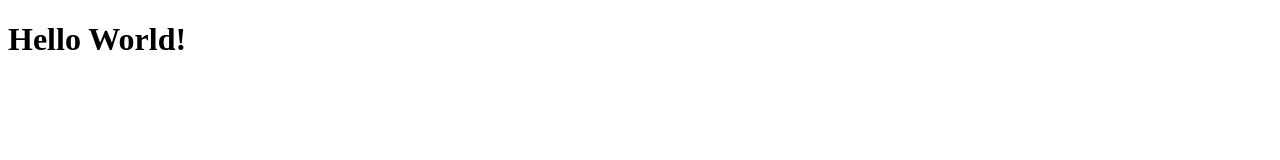
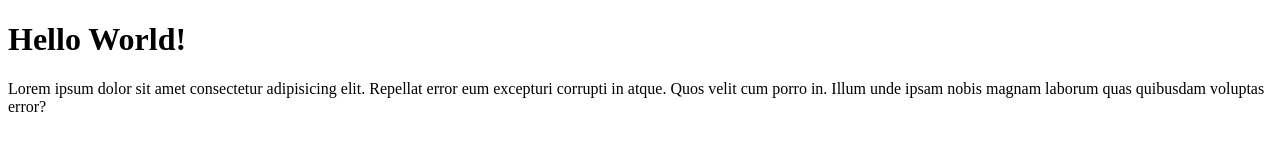
Before and after one commit to deskitex/Test-Repo, a plain HTML site: page index.html in a window 1280 px wide. Drawn offline with Linux system fonts and the light colour scheme.

Commit message:
menambahkan lorem pada index

```diff
--- a/index.html
+++ b/index.html
@@ -7,5 +7,6 @@
 </head>
 <body>
     <h1>Hello World!</h1>
+    <p>Lorem ipsum dolor sit amet consectetur adipisicing elit. Repellat error eum excepturi corrupti in atque. Quos velit cum porro in. Illum unde ipsam nobis magnam laborum quas quibusdam voluptas error?</p>
 </body>
 </html>
```
